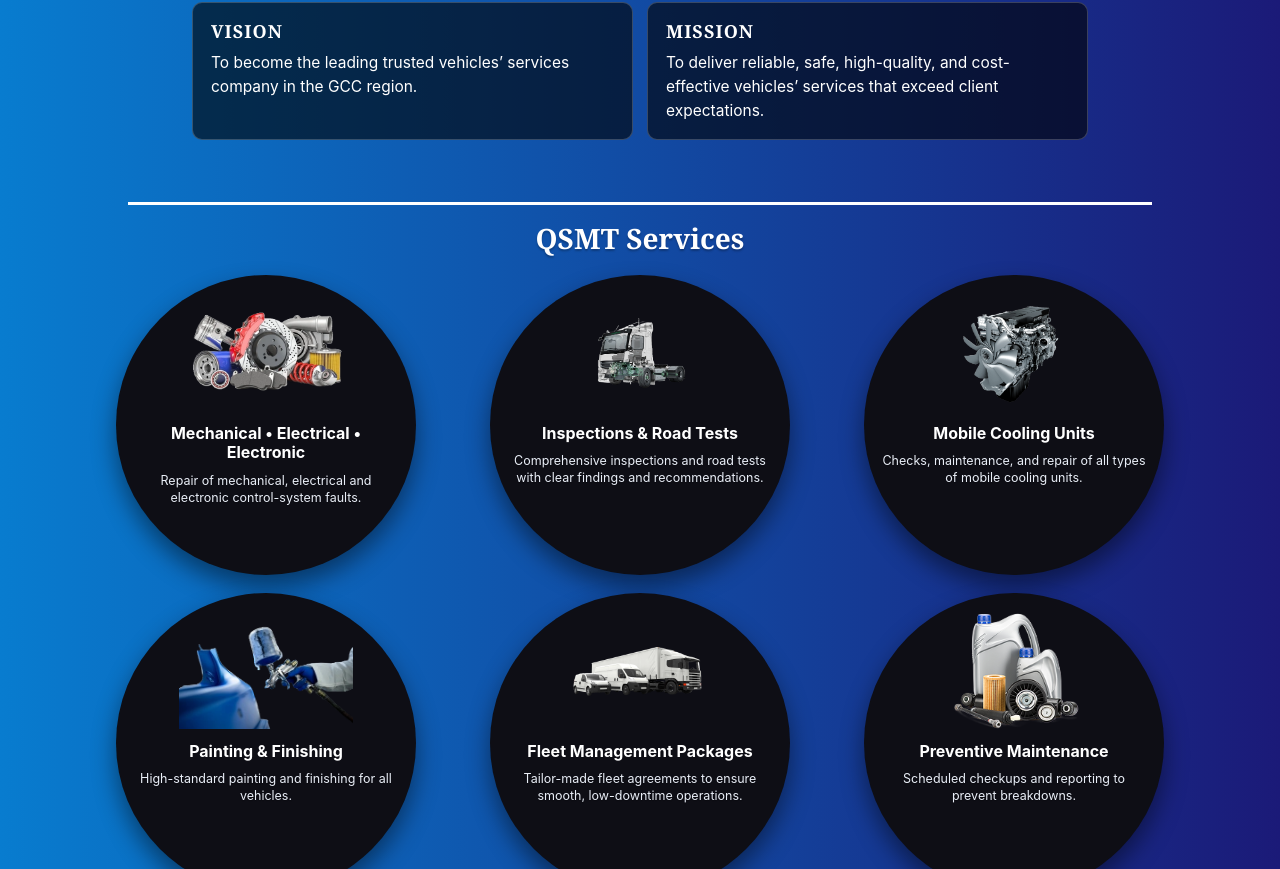
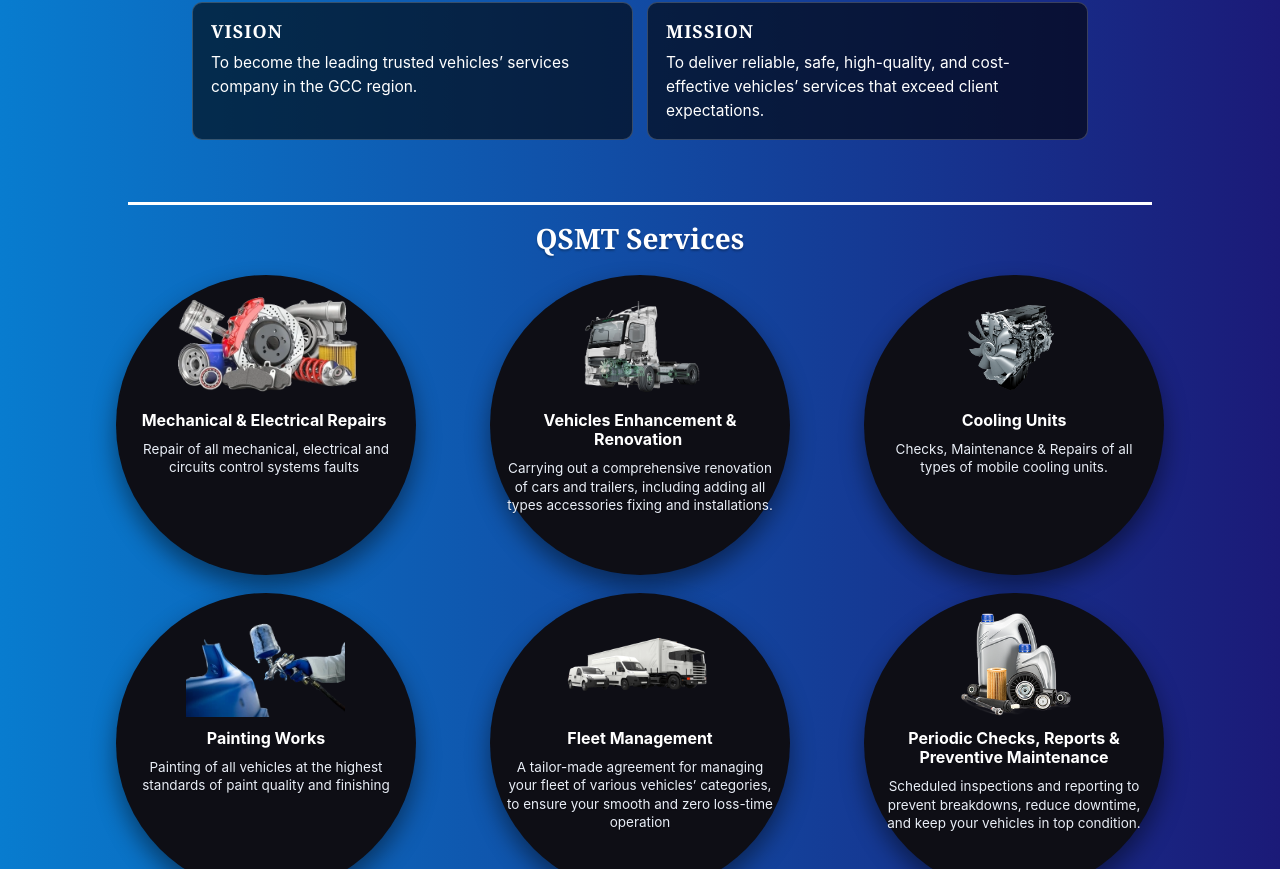
Before and after one commit to Yousef-Dall/qimat-sur, a React (Create React App) app: page / in a window 1280 px wide. Shown: the part 1931-2800 px from the top of the page. Built offline with nearby package versions, Linux system fonts and the light colour scheme.

Commit message:
final edits1

```diff
--- a/src/components/AboutServices.css
+++ b/src/components/AboutServices.css
@@ -156,8 +156,8 @@
   transition: all 0.1s ease;
 }
 .as__bubble img {
-  width: 65%;
-  height: 45%;
+  width: 85%;
+  height: 40%;
 }
 
 .as__icon {
@@ -184,7 +184,7 @@
 
 .as__desc {
   margin: 2px 0 0;
-  font-size: 12.5px;
+  font-size: 13.5px;
   line-height: 1.35;
   color: #e9eef7;
 }
--- a/src/components/HeroBanner.css
+++ b/src/components/HeroBanner.css
@@ -94,6 +94,7 @@
   font-weight: 800;
   margin-top: 8px;
   font-size: 2.9vw;
+  width: max-content;
 }
 
 .hero__tagline {
--- a/src/components/HeroBanner.jsx
+++ b/src/components/HeroBanner.jsx
@@ -5,38 +5,49 @@ import { useI18n } from "../i18n/I18nProvider";
 import qsmtLogo from "../assets/logo.png";
 import trucksPng from "../assets/trucks.png";
 
-export default function Hero() {
+export default function HeroBanner() {
   const { t, lang } = useI18n();
+  const isAr = lang === "ar";
+
+  // Fallbacks keep things readable even if a key is missing
+  const brand = t("hero.brand", isAr ? "شركة قِمَة صُور" : "QIMAT SUR");
+  const sub   = t("hero.sub",   isAr ? "الحديثة للتجارة ش.م.م" : "Modern Trading LLC");
+  const tagline = t(
+    "hero.tagline",
+    // isAr
+    //   ? "خدمات صيانة وإصلاح موثوقة لمختلف أحجام الشاحنات — لضمان استمرارية عمل شاحناتك بكفاءة."
+    //   : "Reliable maintenance, repairs, and service for trucks of all sizes – keeping your fleet running"
+  );
 
   return (
     <section
-      className={`hero ${lang === "ar" ? "hero--rtl" : ""}`}
+      className={`hero ${isAr ? "hero--rtl" : ""}`}
+      dir={isAr ? "rtl" : "ltr"}
       aria-label="QSMT Hero"
     >
       <div className="hero__rule" />
 
       <div className="hero__inner">
+        {/* White badge */}
         <div className="hero__badge">
           <div className="hero__badgeCircle">
             <img src={qsmtLogo} alt="QSMT logo" className="hero__badgeLogo" />
           </div>
         </div>
 
-        <div className="hero__trucks">
-          <img src={trucksPng} alt="" aria-hidden="true" />
+        {/* Trucks (decorative) */}
+        <div className="hero__trucks" aria-hidden="true">
+          <img src={trucksPng} alt="" />
         </div>
 
+        {/* Brand + sub */}
         <h1 className="hero__title">
-          <span className="hero__brand">QIMAT SUR</span>
-          <span className="hero__sub">Modern Trading LLC</span>
+          <span className="hero__brand">{brand}</span>
+          <span className="hero__sub">{sub}</span>
         </h1>
 
-        <p className="hero__tagline">
-          {t(
-            "hero.tagline",
-            "Reliable maintenance, repairs, and service for trucks of all sizes – keeping your fleet running"
-          )}
-        </p>
+        {/* Tagline */}
+        <p className="hero__tagline">{tagline}</p>
       </div>
     </section>
   );
--- a/src/components/LocationSection.jsx
+++ b/src/components/LocationSection.jsx
@@ -18,8 +18,8 @@ export default function LocationSection() {
   const mapsUrl = "https://www.google.com/maps?q=QSMT,+Sur,+Oman";
 
 
-  const addressEn = "QSMT Workshop, Sur Industrial Area, Ash Sharqiyah South, Oman";
-  const addressAr = "ورشة قمة صور، المنطقة الصناعية بولاية صور، جنوب الشرقية، عُمان";
+  const addressEn = "Barka Industrial Area, Barka Province, Al Batinah South Governorate, Muscat, Oman";
+  const addressAr = "المنطقة الصناعية بولاية بركاء، محافظة بركاء ، جنوب الباطنة، مسقط ، عُمان";
   const address = lang === "ar" ? addressAr : addressEn;
 
   return (
--- a/src/components/SpecialisedBrands.css
+++ b/src/components/SpecialisedBrands.css
@@ -51,6 +51,7 @@
   object-fit: contain;
   filter: drop-shadow(0 8px 16px rgba(0, 0, 0, 0.25));
   display: block;
+  max-width: 100%;
 }
 .brands__logo:hover {
   filter: drop-shadow(0 12px 24px rgba(0, 0, 0, 0.35));
--- a/src/components/StickyHeader.jsx
+++ b/src/components/StickyHeader.jsx
@@ -52,7 +52,7 @@ export default function StickyHeader() {
   };
 
   const mapsUrl =
-    "https://www.google.com/maps/search/?api=1&query=Qimat+Sur+Modern+Trading+LLC,+Barka+Industrial+Area,+Oman";
+    "https://maps.app.goo.gl/japUYPhfzxZqo8FU7?g_st=awb";
   const waNumber = "96892405017";
 
   return (
@@ -88,7 +88,7 @@ export default function StickyHeader() {
             </div>
             <div className="qsmtHeader__item">
               <Phone />
-              <a href="tel:+96892405017">+968 92405017</a>&nbsp;&nbsp;
+              <a href="tel:+96892405017">+968 92405017</a>;
               <a href="tel:+96879178056">+968 79178056</a>
             </div>
           </div>
--- a/src/i18n/strings.js
+++ b/src/i18n/strings.js
@@ -100,48 +100,48 @@ export const STRINGS = {
       services: [
         {
           id: "repair",
-          title: "Mechanical • Electrical • Electronic",
-          desc: "Repair of mechanical, electrical and electronic control-system faults.",
+          title: "Mechanical & Electrical Repairs ",
+          desc: "​Repair of all mechanical, electrical and circuits control systems faults ",
         },
         {
           id: "inspection",
-          title: "Inspections & Road Tests",
-          desc: "Comprehensive inspections and road tests with clear findings and recommendations.",
+          title: "Vehicles Enhancement & Renovation ",
+          desc: "Carrying out a comprehensive renovation of cars and trailers, including adding all types accessories fixing and installations.",
         },
         {
           id: "cooling",
-          title: "Mobile Cooling Units",
-          desc: "Checks, maintenance, and repair of all types of mobile cooling units.",
+          title: "Cooling Units",
+          desc: "​Checks, Maintenance & Repairs of all types of mobile cooling units.",
         },
         {
           id: "painting",
-          title: "Painting & Finishing",
-          desc: "High-standard painting and finishing for all vehicles.",
+          title: "Painting Works",
+          desc: "Painting of all vehicles at the highest standards of paint quality and finishing​",
         },
         {
           id: "fleet",
-          title: "Fleet Management Packages",
-          desc: "Tailor-made fleet agreements to ensure smooth, low-downtime operations.",
+          title: "Fleet Management",
+          desc: "A tailor-made agreement for managing your fleet of various vehicles’ categories, to ensure your smooth and zero loss-time operation",
         },
         {
           id: "preventive",
-          title: "Preventive Maintenance",
-          desc: "Scheduled checkups and reporting to prevent breakdowns.",
+          title: "Periodic Checks, Reports & Preventive Maintenance​",
+          desc: "Scheduled inspections and reporting to prevent breakdowns, reduce downtime, and keep your vehicles in top condition.",
         },
         {
           id: "emergency",
-          title: "Emergency Support",
-          desc: "Immediate support services in case of breakdowns—anywhere.",
+          title: "Off-Road Emergency Support​",
+          desc: "Provide immediate support service in case of emergency breakdowns anywhere.",
         },
         {
           id: "manufacture",
-          title: "Manufacture & Refurbish",
-          desc: "Manufacturing and renovation to OEM and international standards.",
+          title: "Trailers Manufacturing:​",
+          desc: "Manufacturing and renovation of all types of semi and small trailers for all purposes, meeting all national and international standards​",
         },
         {
           id: "contracts",
-          title: "Contracts • SLAs • Packages",
-          desc: "All services available under contract scope with custom SLAs and packages.",
+          title: "Contracts, SLAs & Special Service Packages​",
+          desc: "All QSMT’s services can be provided through specific client’s contract scope and/or tailor-made SLAs and Packages​",
         },
       ],
     },
@@ -287,20 +287,20 @@ export const STRINGS = {
       lang_ar: "العربية",
     },
     hero: {
-      line1: "قيمت صور",
+      line1: "شركة قمة صور",
       line2: "للتجارة الحديثة ش.م.م",
       tagline:
-        "صيانة وإصلاح وخدمات موثوقة للشاحنات بمختلف الأحجام — للحفاظ على أسطولك في العمل",
+        "خدمات صيانة وإصلاح موثوقة لمختلف أحجام الشاحنات لضمان استمرارية عمل شاحناتك بكفاءة.",
     },
     about: {
       heading: "من نحن",
-      body: "تُعد «قيمت صور للتجارة الحديثة ش.م.م» شركة عمانية رائدة متخصصة في صيانة وإصلاح المركبات والمعدات بمختلف الفئات والأحجام. نلتزم بالسلامة والجودة ورضا العملاء، ونطور أساليب ذكية وموثوقة تساعد الأفراد والجهات على تحسين عمليات النقل وتوفير الوقت والجهد والتكلفة.",
+      body: "قمة صور الحديثة للتجارة ش.م.م هي شركة عمانية رائدة متخصصة في صيانة وإصلاح المركبات والمعدات بمختلف أنواعها وأحجامها. نلتزم بأعلى معايير السلامة والجودة ونسعى لتحقيق رضا العملاء من خلال حلول ذكية وموثوقة تسهم في تحسين عمليات النقل وتقليل الوقت والجهد والتكاليف للأفراد والمؤسسات.",
       vision_h: "الرؤية",
       vision_t:
-        "أن نكون الجهة الأكثر ثقة في خدمات المركبات على مستوى دول مجلس التعاون.",
+        "أن نكون الجهة الأكثر ثقة في خدمات المركبات على مستوى دول مجلس التعاون الخليجي.",
       mission_h: "الرسالة",
       mission_t:
-        "تقديم خدمات مركبات موثوقة وآمنة وعالية الجودة وبتكلفة فعّالة تفوق توقعات العملاء.",
+        "نسعى لتقديم خدمات مركبات تتسم بالموثوقية والسلامة والجودة العالية، وبأسعار فعالة تفوق توقعات العملاء.",
       services_h: "خدمات QSMT",
       services: [
         {
```
Also changed, not shown: src/components/TeamWhoIsWho.jsx (+16 -65 lines).
